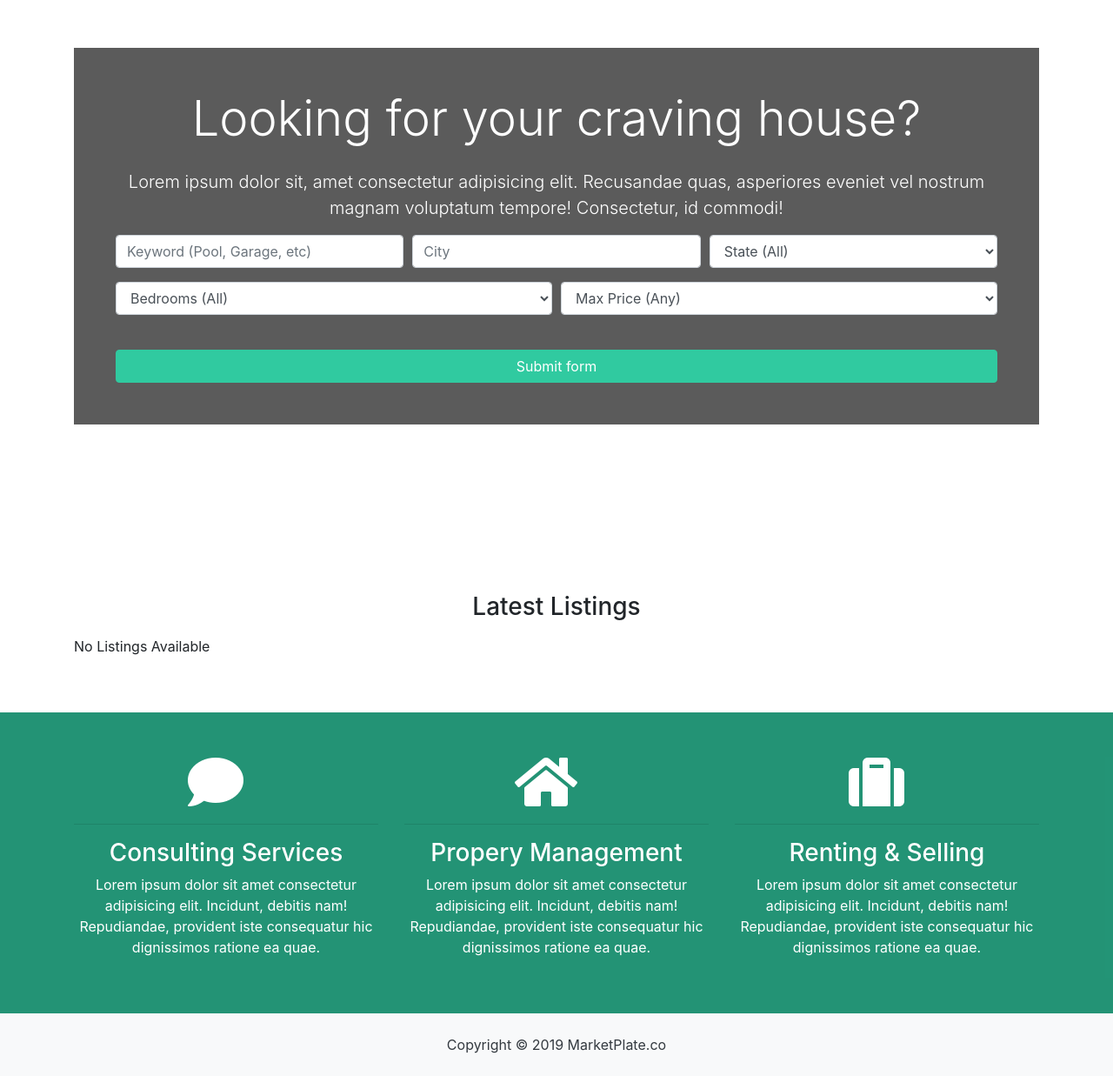
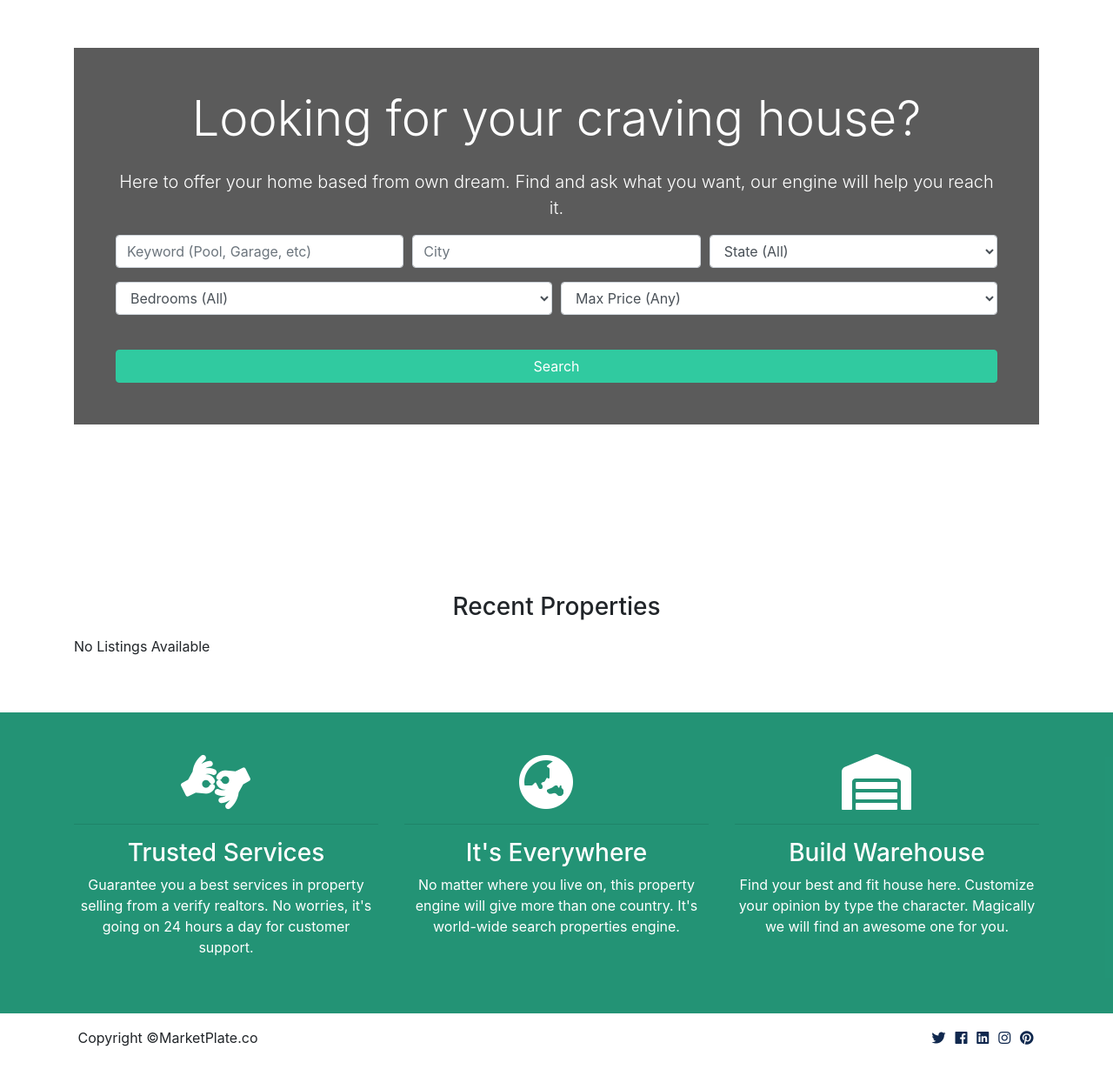
Before and after one commit to Ketibansapi/Django_Marketplate, a Django app: template templates/pages/index.html in a window 1280 px wide. Shown: the part 147-1384 px from the top of the page at 87% size. After the commit the page ends 1350 px from the top, so only its background shows below. Run offline with Django 3.2, Linux system fonts and the light colour scheme; the template is opened without the code that fills it, so the values that code supplies are empty; some libraries are stand-ins or nearby versions.

Commit message:
Change content

```diff
--- a/templates/listings/listings.html
+++ b/templates/listings/listings.html
@@ -2,15 +2,15 @@
 
 {% load humanize %}
 
-{% block title %} | Browse Property Listings {% endblock %}
+{% block title %} | Find Properties {% endblock %}
 
 {% block content %}
 <section id="showcase-inner" class="py-5 text-white">
     <div class="container">
       <div class="row text-center">
         <div class="col-md-12">
-          <h1 class="display-4">Browse Our Properties</h1>
-          <p class="lead">Lorem ipsum dolor sit, amet consectetur adipisicing elit. Sunt, pariatur!</p>
+          <h1 class="display-4">Find Properties</h1>
+          <p class="lead">Here's a recent properties you may expect.  </p>
         </div>
       </div>
     </div>
--- a/templates/pages/index.html
+++ b/templates/pages/index.html
@@ -13,8 +13,8 @@
               <h1 class="display-4 mb-4">
                 Looking for your craving house?
               </h1>
-              <p class="lead">Lorem ipsum dolor sit, amet consectetur adipisicing elit. Recusandae quas, asperiores eveniet vel nostrum magnam
-                voluptatum tempore! Consectetur, id commodi!</p>
+              <p class="lead">Here to offer your home based from own dream. Find and ask what you want, our engine will help you reach it.
+                </p>
               <div class="search">
                 <form action="{% url 'search' %}">
                   <!-- Form Row 1 -->
@@ -59,7 +59,7 @@
                       </select>
                     </div>
                   </div>
-                  <button class="btn btn-secondary btn-block mt-4" type="submit">Submit form</button>
+                  <button class="btn btn-secondary btn-block mt-4" type="submit">Search</button>
                 </form>
               </div>
             </div>
@@ -73,7 +73,7 @@
       <!-- Listings -->
       <section id="listings" class="py-5">
         <div class="container">
-          <h3 class="text-center mb-3">Latest Listings</h3>
+          <h3 class="text-center mb-3">Recent Properties</h3>
           <div class="row">
             {% if listings %}
               {% for listing in listings %}
@@ -134,25 +134,22 @@
         <div class="container">
           <div class="row text-center">
             <div class="col-md-4">
-              <i class="fas fa-comment fa-4x mr-4"></i>
+              <i class="fas fa-american-sign-language-interpreting fa-4x mr-4"></i>
               <hr>
-              <h3>Consulting Services</h3>
-              <p>Lorem ipsum dolor sit amet consectetur adipisicing elit. Incidunt, debitis nam! Repudiandae, provident iste consequatur
-                hic dignissimos ratione ea quae.</p>
+              <h3>Trusted Services</h3>
+              <p>Guarantee you a best services in property selling from a verify realtors. No worries, it's going on 24 hours a day for customer support. </p>
             </div>
             <div class="col-md-4">
-              <i class="fas fa-home fa-4x mr-4"></i>
+              <i class="fas fa-globe-asia fa-4x mr-4"></i>
               <hr>
-              <h3>Propery Management</h3>
-              <p>Lorem ipsum dolor sit amet consectetur adipisicing elit. Incidunt, debitis nam! Repudiandae, provident iste consequatur
-                hic dignissimos ratione ea quae.</p>
+              <h3>It's Everywhere</h3>
+              <p>No matter where you live on, this property engine will give more than one country. It's world-wide search properties engine.</p>
             </div>
             <div class="col-md-4">
-              <i class="fas fa-suitcase fa-4x mr-4"></i>
+              <i class="fas fa-warehouse fa-4x mr-4"></i>
               <hr>
-              <h3>Renting & Selling</h3>
-              <p>Lorem ipsum dolor sit amet consectetur adipisicing elit. Incidunt, debitis nam! Repudiandae, provident iste consequatur
-                hic dignissimos ratione ea quae.</p>
+              <h3>Build Warehouse</h3>
+              <p>Find your best and fit house here. Customize your opinion by type the character. Magically we will find an awesome one for you.</p>
             </div>
           </div>
         </div>
--- a/templates/partials/_footer.html
+++ b/templates/partials/_footer.html
@@ -1,5 +1,41 @@
 <!-- Footer -->
-<footer id="main-footer" class="py-4 bg-light text-dark text-center">
+
+<section id="top-bar" class="p-3">
+
+        <div class="container">
+
+          <div class="row">
+            <div class="col-md-4">
+            <i class="fas "></i> Copyright &copy;MarketPlate.co
+            </div>
+            <div class="col-md-4">
+        <i class="fas "></i>
+            </div>
+            <div class="col-md-4">
+              <div class="social text-right">
+                <a href="#">
+                  <i class="fab fa-twitter"></i>
+                </a>
+                <a href="#">
+                  <i class="fab fa-facebook"></i>
+                </a>
+                <a href="#">
+                  <i class="fab fa-linkedin"></i>
+                </a>
+                <a href="#">
+                  <i class="fab fa-instagram"></i>
+                </a>
+                <a href="#">
+                  <i class="fab fa-pinterest"></i>
+                </a>
+              </div>
+            </div>
+          </div>
+        </div>
+      </section>
+
+<!--<footer id="main-footer" class="py-4 bg-light text-dark text-center">
     Copyright &copy;
     <span class="year"></span> MarketPlate.co
 </footer>
+-->
```
Also changed, not shown: templates/pages/about.html (+9 -5 lines), market/static/img/about2.png (added), market/static/img/about3.png (added), market/static/img/aboutbanner.png (added).
